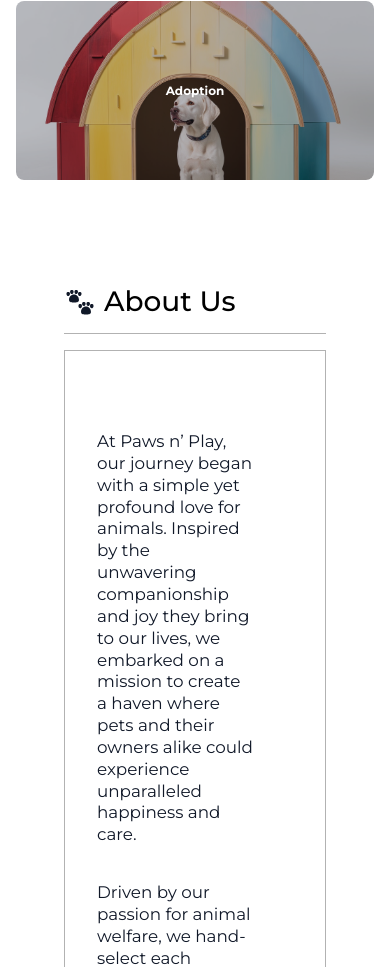
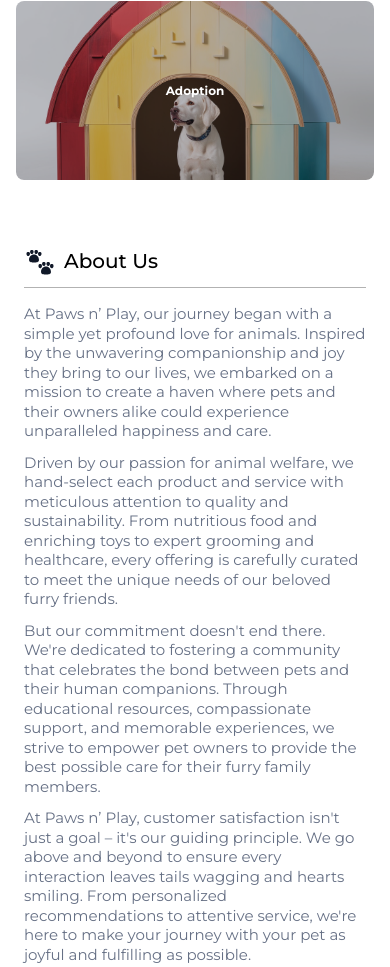
Before and after one commit to gustavoraulinodsilva/desafio2-implementacao-de-blog, a website with bundled scripts: page index.html in a window 390 px wide. Shown: the part 2470-3437 px from the top of the page. Built offline with nearby package versions, Linux system fonts and the light colour scheme.

Commit message:
finalizado a versão mobile da section abtou us

```diff
--- a/src/css/style.css
+++ b/src/css/style.css
@@ -1152,4 +1152,39 @@
     width: 100%;
     border-radius: 1.5rem;
 }
+
+@media(max-width: 901px){
+    .about-us{
+        padding: 2rem 3rem;
+    }
+
+    .about-us .about-us-title-section{
+        padding: 0 0 1.25rem;
+    }
+
+    .about-us .about-us-title-section h2{
+        font-size: 2.5rem;
+    }
+
+    .about-us .about-us-content{
+        padding: 0;
+        border: none;
+        display: block;
+    }
+
+    .about-us .about-us-content .about-us-left{
+        gap: 0;
+    }
+
+    .about-us .about-us-content .about-us-left p{
+        font-size: 1.875rem;
+        font-weight: 400;
+        color: #667085;
+        margin-bottom: 1.5rem;
+    }
+
+    .about-us .about-us-content .about-us-right{
+        display: none;
+    }
+}
 /* ABOUT US SECTION */
```
